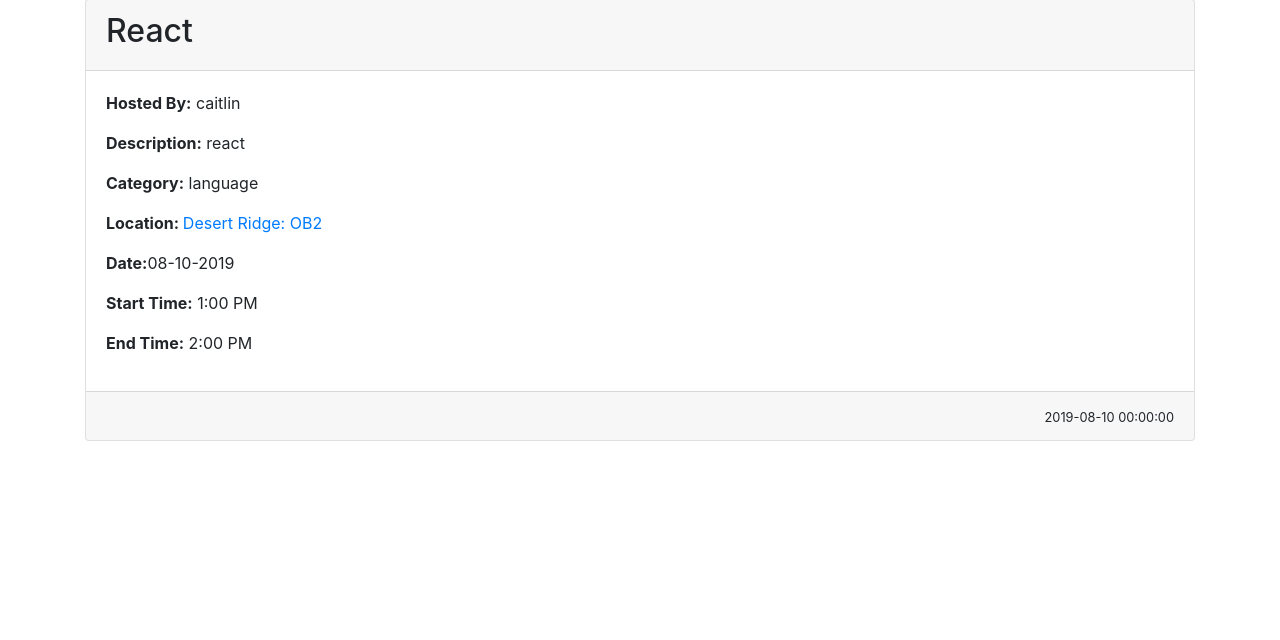
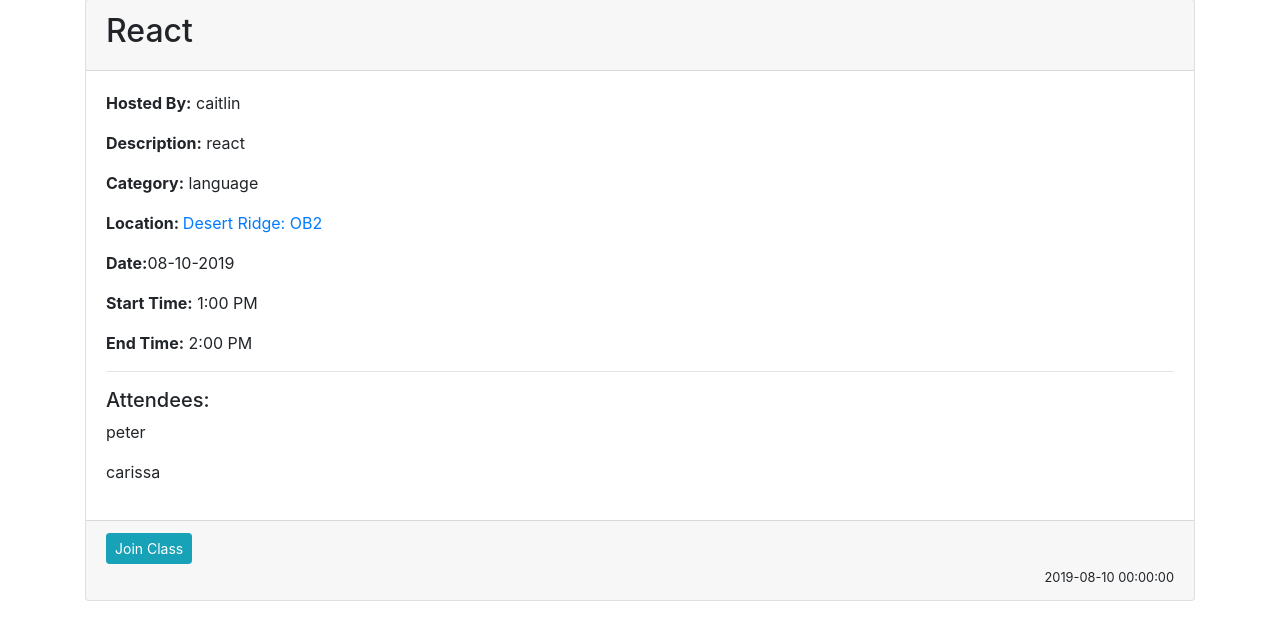
Before and after one commit to caitlinyang/amexacademy, a Flask app: page /item/1 in a window 1280 px wide. Shown: the part 77-717 px from the top of the page. Run offline with Flask 2, Linux system fonts and the light colour scheme; a user stored in the database is signed in; data comes from the database, SQL or seed files in the repository; both versions use the stored data as it was after the commit; some libraries are stand-ins or nearby versions.

Commit message:
user is able to join a session

```diff
--- a/academy/forms.py
+++ b/academy/forms.py
@@ -1,7 +1,7 @@
 from flask_wtf import FlaskForm
 from wtforms import StringField, PasswordField, SubmitField, BooleanField, SelectField, TextAreaField, DateField, TimeField
 from wtforms.validators import DataRequired, Length, Email, EqualTo
-from academy.models import User, Location, Item
+from academy.models import User, Location, Item, UserClass
 
 class RegistrationForm(FlaskForm):
     username = StringField('Username',
--- a/academy/routes.py
+++ b/academy/routes.py
@@ -1,6 +1,6 @@
 from flask import Flask, render_template, url_for, flash, redirect, request
 from academy import app, db, bcrypt
-from academy.models import User, Location, Item
+from academy.models import User, Location, Item, UserClass
 from academy.forms import RegistrationForm, LoginForm, LocationForm, ItemForm, CategorySearch, ItemSearch
 from flask_login import login_user, current_user, logout_user, login_required
 
@@ -117,8 +117,23 @@ def delete_item(item_id):
     item = Item.query.get_or_404(item_id)
     location = Location.query.get_or_404(item.location_id)
     db.session.delete(item)
+
+    all_users = UserClass.query.filter_by(item_id=item_id).all()
+    for x in all_users:
+        db.session.delete(x)
+
     db.session.commit()
     return redirect(url_for('location', location_id=location.id))
+
+@app.route('/item/<int:item_id>/join_item', methods=["GET","POST"])
+@login_required
+def join_item(item_id):
+    item = Item.query.get_or_404(item_id)
+    location = Location.query.get_or_404(item.location_id)
+    attend = UserClass(user_id = current_user.id, item_id=item.id)
+    db.session.add(attend)
+    db.session.commit()
+    return redirect(url_for('item', item_id=item_id))
 
 @app.route('/item/<int:item_id>')
 @login_required
@@ -126,7 +141,13 @@ def item(item_id):
     item = Item.query.get_or_404(item_id)
     user = User.query.get_or_404(item.user_id)
     location = Location.query.get_or_404(item.location_id)
-    return render_template('item.html', title=item.name, item=item, location=location, user=user)
+
+    all_users = UserClass.query.filter_by(item_id=item_id).all()
+    attendees = []
+    for userClass in all_users:
+        username = User.query.get_or_404(userClass.user_id).username
+        attendees.append(username)
+    return render_template('item.html', title=item.name, item=item, location=location, user=user, attendees=attendees)
 
 @app.route('/dashboard/category_search', methods=["GET","POST"])
 @login_required
--- a/academy/templates/category_search.html
+++ b/academy/templates/category_search.html
@@ -60,7 +60,7 @@
                         <h5><a href="{{ url_for('item', item_id=item.id) }}">{{ item.name }}</a></h5>
                         <hr>
                         <p class="card-text">{{ item.description }}</p>
-                        <p class="card-text"><small class="text-muted">{{ item.date_time.strftime('%Y-%m-%d') }}</small></p>
+                        <p class="card-text"><small class="text-muted">{{ item.date.strftime('%Y-%m-%d') }} at {{item.startTime.strftime('%l:%M %p')}}</small></p>
                       </div>
                     </div>
                 </div>
--- a/academy/templates/item.html
+++ b/academy/templates/item.html
@@ -12,12 +12,19 @@
         <p><strong>Date:</strong>{{item.date.strftime('%m-%d-%Y')}}</p>
         <p><strong>Start Time:</strong>{{item.startTime.strftime('%l:%M %p')}}</p>
         <p><strong>End Time:</strong>{{item.endTime.strftime('%l:%M %p')}}</p>
-    </div>
+        <hr>
+        <h5>Attendees:</h5>
+        {% for user in attendees %}
+          <p>{{user}}</p>
+        {% endfor %}
+      </div>
 
     <div class="card-footer">
         {% if current_user.id == item.user_id%}
             <a class="btn btn-info btn-sm mr-1" href="{{ url_for('update_item', item_id=item.id)}}">Edit</a>
             <button type="button" class="btn btn-danger btn-sm m-1" data-toggle="modal" data-target="#deleteModal">Delete</button>
+        {% else %}
+        <a class="btn btn-info btn-sm mr-1" href="{{ url_for('join_item', item_id=item.id)}}">Join Class</a>
         {% endif %}
         <p class="text-sm-right m-0"><small>{{ item.date.strftime('%Y-%m-%d %H:%M:%S')}}</small></p>
     </div>
```
Also changed, not shown: academy/models.py (+8 -1 lines), academy/site.db.
